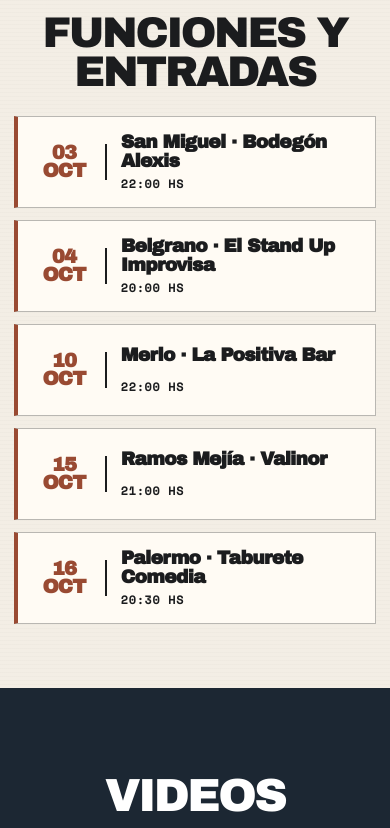
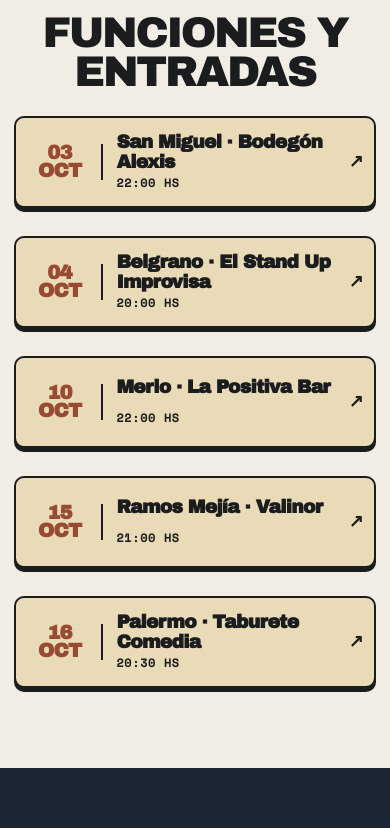
Before and after one commit to bisignanook/ricardobisignano-site2, a website: page index.html in a window 390 px wide. Shown: the part 870-1698 px from the top of the page. Drawn offline with nearby package versions, Linux system fonts and the light colour scheme.

Commit message:
Make mobile show cards clearly look and respond like buttons

```diff
--- a/index.html
+++ b/index.html
@@ -1457,6 +1457,40 @@
       .identity .identity-copy { max-width: none; }
     }
 
+
+    /* Una sola tarjeta-botón por función en móvil. */
+    @media (max-width: 700px) {
+      .agenda .gig,
+      .agenda .gig:nth-child(1),
+      .agenda .gig:nth-child(2),
+      .agenda .gig:nth-child(3),
+      .agenda .gig:hover {
+        border: 2px solid var(--ink);
+        border-radius: 10px;
+        background: var(--pastel-yellow);
+        box-shadow: 0 4px 0 var(--ink);
+        padding: .95rem 2rem .95rem .8rem;
+        margin-bottom: 1rem;
+        transition: transform .15s, box-shadow .15s, background .15s;
+      }
+      .agenda .gig::after {
+        content: "↗";
+        position: absolute;
+        right: .65rem;
+        top: 50%;
+        transform: translateY(-50%);
+        color: var(--ink);
+        font: 700 1.1rem/1 sans-serif;
+        pointer-events: none;
+      }
+      .agenda .gig:hover { background: var(--button-amber); }
+      .agenda .gig:active {
+        transform: translateY(3px);
+        box-shadow: 0 1px 0 var(--ink);
+      }
+      .agenda .gig .btn { border-radius: 8px; }
+    }
+
 </style>
 </head>
 <body>
```
